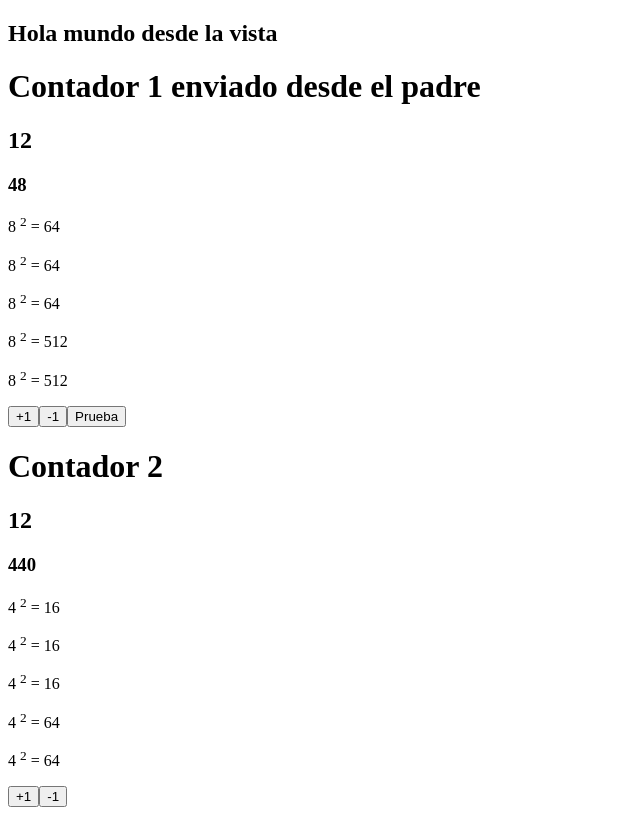
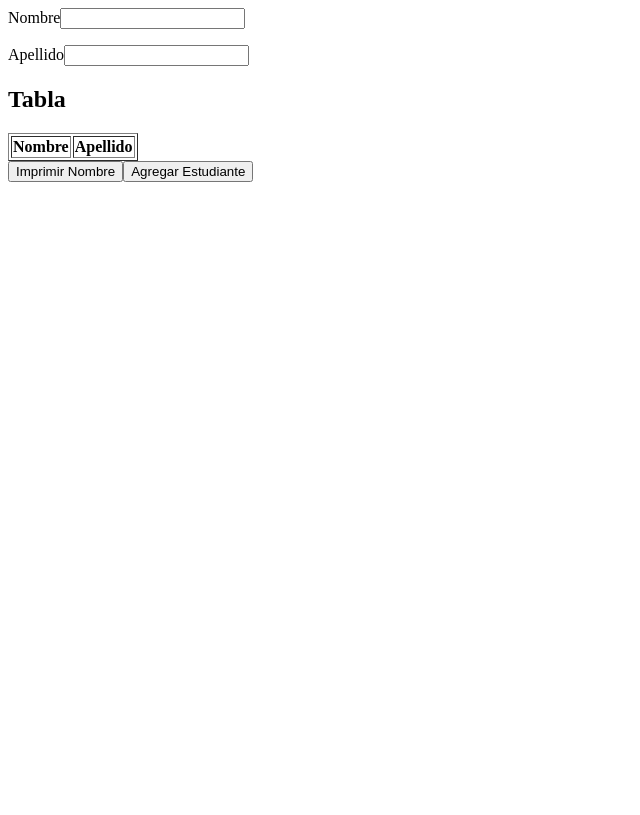
Before and after one commit to Narban62/pw_vue_u2_lp, a Vue app: page / in a window 1280 px wide. Shown: the whole page, without its empty margins (0-640 px from the left). Built offline with nearby package versions, Linux system fonts and the light colour scheme.

Commit message:
Taller 15

```diff
--- a/src/App.vue
+++ b/src/App.vue
@@ -1,16 +1,18 @@
 <template>
   <div>
-    <ContadorView />
+    <!-- <ContadorView /> -->
     <!-- <Contador /> -->
+     <DirectivasView/>
   </div>
 </template>
 
 <script>
 import ContadorView from '../src/views/ContadorView.vue'
 // import Contador from "../src/components/Contador.vue"
+import DirectivasView from './views/DirectivasView.vue';
 export default {
 components:{
-  ContadorView,
+  ContadorView,DirectivasView
 },
 };
 </script>
--- /dev/null
+++ b/src/components/Directivas.vue
@@ -0,0 +1,74 @@
+<template>
+  <div>
+    <label for="id_nombre">Nombre</label>
+    <input v-model="nombre" id="id_nombre" type="text" />
+    <p>{{ nombre }}</p>
+
+    <label for="id_apellido">Apellido</label>
+    <input v-model="apellido" id="id_apellido" type="text" />
+    <p>{{ apellido }}</p>
+
+    <!-- <h1>{{ arreglo }}</h1> -->
+
+    <ul>
+        <div>
+        <li v-show="nombre" v-for="{nombre,apellido} in arreglo" :key="nombre">{{nombre}}  {{ apellido }}</li>
+        </div>
+    </ul>
+
+    <h2>Tabla</h2>
+
+    <table border="1">
+        <thead>
+            <tr>
+                <th>Nombre</th>
+                <th>Apellido</th>
+            </tr>
+        </thead>
+        <tbody>
+            <tr v-show="nombre && apellido" v-for="{nombre,apellido} in arreglo" :key="nombre">
+               <td>{{nombre}}</td>
+               <td>{{apellido}}</td>
+            </tr>
+        </tbody>
+    </table>
+
+    <button v-on:click="imprimirNombre()">Imprimir Nombre</button>
+    <button v-on:click="agregarEstudiante()">Agregar Estudiante</button>
+  </div>
+</template>
+
+<script>
+export default {
+  data() {
+    return {
+      nombre: null,
+      apellido: null,
+      arreglo: [],
+    };
+  },
+  methods: {
+    imprimirNombre() {
+      console.log(this.nombre);
+    },
+    agregarEstudiante(){
+        const estu = {
+            nombre:this.nombre,
+            apellido:this.apellido
+        }
+        console.log('Se agrega estudiante');
+        console.log(estu);
+        this.arreglo.push(estu);
+        this.limpiarFormulario();
+
+    },
+    limpiarFormulario(){
+        this.nombre=null;
+        this.apellido=null;
+    }
+  },
+};
+</script>
+
+<style>
+</style>
--- /dev/null
+++ b/src/views/DirectivasView.vue
@@ -0,0 +1,16 @@
+<template>
+    <Directivas/>
+</template>
+
+<script>
+import Directivas from '@/components/Directivas.vue';
+export default {
+    components:{
+        Directivas
+    }
+}
+</script>
+
+<style>
+
+</style>
```
